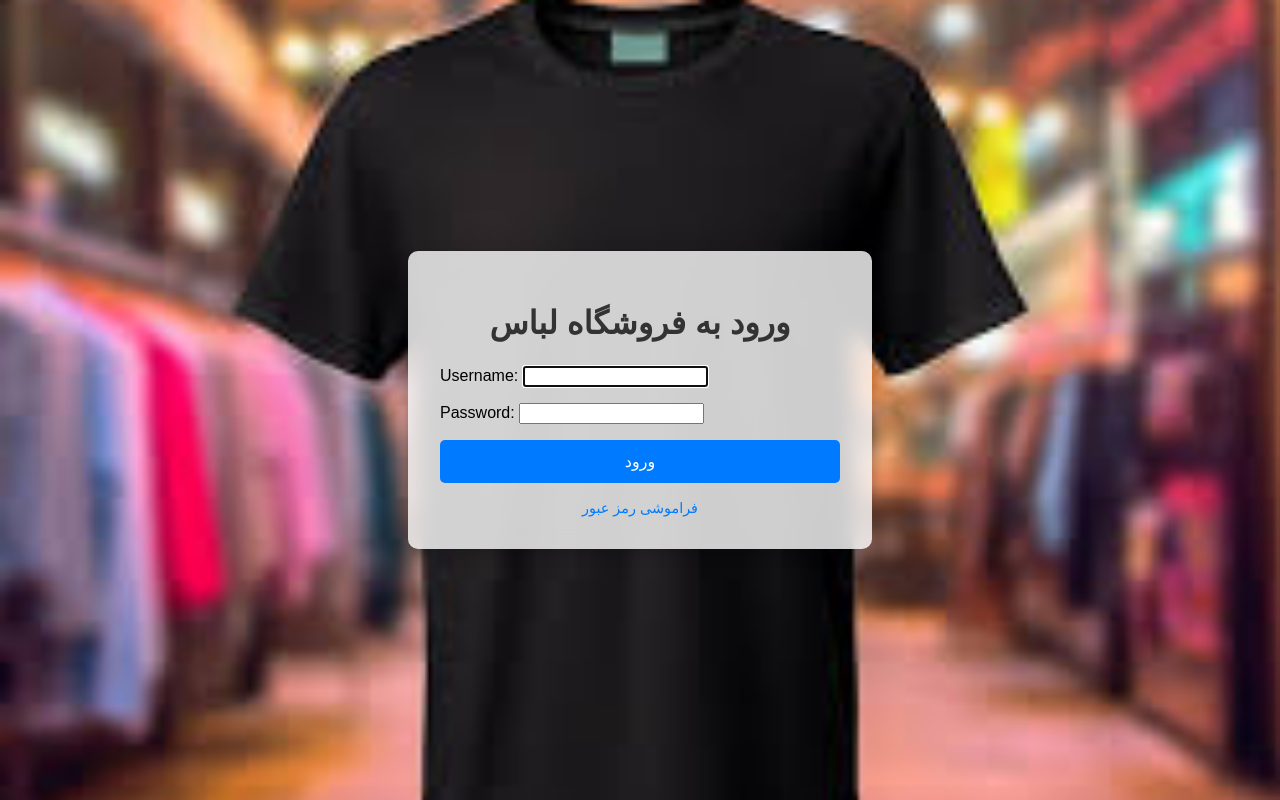
After one commit to MO-ZAREI84/library, a Django app: page /login/ in a window 1280 px wide. The commit adds this page. Run offline with Django 5.2, Linux system fonts and the light colour scheme.

Commit message:
akhar shab

```diff
--- a/book/models.py
+++ b/book/models.py
@@ -16,6 +16,7 @@ class Book(models.Model):
     archived = models.BooleanField(default=False)
     publication_date = models.DateTimeField(default=datetime.fromisoformat("2023-08-28T10:45:00"))
     pages_count = models.IntegerField(default=12)
+    price=models.IntegerField(default ='13333')
 
 class Profile(models.Model):
     email = models.EmailField(default='default@example.com')
--- a/book/templates/author_list_view.html
+++ b/book/templates/author_list_view.html
@@ -1,5 +1,5 @@
 {%for author in authors %}
-<p>
-    {{user.username}}
-</p>
+
+    {{user.username.as_di}}
+
 {% endfor %}
--- /dev/null
+++ b/book/templates/login2.html
@@ -0,0 +1,25 @@
+<!DOCTYPE html>
+<html lang="fa">
+<head>
+    <meta charset="UTF-8">
+    <meta name="viewport" content="width=device-width, initial-scale=1.0">
+    <title>ورود به فروشگاه لباس</title>
+    {% load static %}
+    <link rel="stylesheet" href="{% static 'styles.css' %}">
+</head>
+<body>
+    <div class="login-container">
+        <div class="login-content">
+            <h1>ورود به فروشگاه لباس</h1>
+            <form method="POST">
+                {% csrf_token %}
+                {{ form.as_p }}
+                <button type="submit" class="login-btn">ورود</button>
+            </form>
+            <div class="forgot-password">
+                <a href="#">فراموشی رمز عبور</a>
+            </div>
+        </div>
+    </div>
+</body>
+</html>
--- /dev/null
+++ b/book/templates/register.html
@@ -0,0 +1,5 @@
+<form method="POST"> {% csrf_token %}
+    {{form}}
+    <input type="submit" />
+
+</form>
--- a/book/urls.py
+++ b/book/urls.py
@@ -1,5 +1,5 @@
 from django.urls import path
-from .views import Hello,index,Authors,new_authors,Author_list,HelloView,AuthorListView,library,user_list
+from .views import Hello,index,Authors,new_authors,Author_list,HelloView,AuthorListView,library,user_list,register,login
 urlpatterns = [
     path('hello/<str:first_name>/<int:age>/',Hello),
     path('html/',index),
@@ -10,5 +10,7 @@ urlpatterns = [
     path('Author_list_view',AuthorListView.as_view()),
     # path('library/<int=id>/',library)
     # path('authorlist/<int:id>/',author_detail)
-    path('users/',user_list)
+    path('users/',user_list),
+    path('register/',register),
+    path('login/',login)
 ]
--- a/book/views.py
+++ b/book/views.py
@@ -1,4 +1,4 @@
-from django.shortcuts import render
+from django.shortcuts import render,redirect
 from django.http import HttpResponse
 from django.views.decorators.csrf import csrf_exempt
 from .models import Book, Author
@@ -6,10 +6,12 @@ from .forms import AuthorForm
 from django.views import View
 from django.views.generic import ListView
 from rest_framework.decorators import api_view
-
+from django.contrib.auth.forms import UserCreationForm,AuthenticationForm
 from rest_framework.response import Response
 import json
 from django.contrib.auth.models import User
+from django.contrib.auth import authenticate, login as auth_login
+
 def Hello(request, first_name, age):
     return HttpResponse(f'hello {first_name} your age is {age}')
 
@@ -78,5 +80,32 @@ def library (request,library_id):
         return HttpResponse('delet')
 
 def user_list(request):
-    users=User.objects.all()
-    return render(request,'user_list.html',{'users':users})
+    if request.user.is_authenticated:
+        users=User.objects.all()
+        return render(request,'user_list.html',{'users':users})
+    return HttpResponse('your not login')
+def register(request):
+    if request.method == 'GET':
+        form=UserCreationForm
+        return render(request,'register.html',{'form':form})
+    elif request.method=='POST':
+        form=UserCreationForm(request.POST)
+        if not form.is_valid():
+            render(request,'register.html',{'form':form})
+        form.save()
+        return HttpResponse('user created')
+    return HttpResponse('method is not allowed')
+def login(request):
+    # تعریف فرم به عنوان یک متغیر خالی برای هر دو حالت
+    form = AuthenticationForm()
+
+    if request.method == 'POST':
+        form = AuthenticationForm(request, data=request.POST)
+        if form.is_valid():
+            user = authenticate(username=form.cleaned_data['username'], password=form.cleaned_data['password'])
+            if user is not None:
+                auth_login(request, user)
+                return HttpResponse('users')  # یا هر URL دیگری که بعد از ورود به آن بروید
+
+    # در هر دو حالت GET و POST فرم به قالب ارسال می‌شود
+    return render(request, 'login2.html', {'form': form})
--- a/library/settings.py
+++ b/library/settings.py
@@ -51,6 +51,7 @@ MIDDLEWARE = [
     'django.contrib.messages.middleware.MessageMiddleware',
     'django.middleware.clickjacking.XFrameOptionsMiddleware',
     'debug_toolbar.middleware.DebugToolbarMiddleware',
+    'django.contrib.sessions.middleware.SessionMiddleware',
 ]
 
 ROOT_URLCONF = 'library.urls'
@@ -133,3 +134,4 @@ DEFAULT_AUTO_FIELD = 'django.db.models.BigAutoField'
 INTERNAL_IPS = [
     '127.0.0.1',
 ]
+SESSION_ENGINE = 'django.contrib.sessions.backends.db'
--- /dev/null
+++ b/static/styles.css
@@ -0,0 +1,88 @@
+body {
+    font-family: 'Vazir', sans-serif;
+    margin: 0;
+    padding: 0;
+    display: flex;
+    justify-content: center;
+    align-items: center;
+    height: 100vh;
+    background: url( "images/background.jpg") no-repeat center center fixed;
+    background-size: cover;
+}
+
+.login-container {
+    display: flex;
+    justify-content: center;
+    align-items: center;
+    width: 100%;
+    height: 100%;
+}
+
+.login-content {
+    background: rgba(255, 255, 255, 0.8); /* پس‌زمینه نیمه شفاف برای فرم */
+    padding: 2rem;
+    border-radius: 10px;
+    box-shadow: 0 4px 15px rgba(0, 0, 0, 0.2);
+    width: 100%;
+    max-width: 400px;
+    backdrop-filter: blur(10px); /* ایجاد افکت تاری پس‌زمینه */
+}
+
+.login-content h1 {
+    color: #333;
+    margin-bottom: 1.5rem;
+    text-align: center;
+    font-size: 2rem;
+    font-weight: 700;
+}
+
+.input-group {
+    margin-bottom: 1rem;
+}
+
+.input-group label {
+    display: block;
+    color: #333;
+    margin-bottom: 0.5rem;
+}
+
+.input-group input {
+    width: 100%;
+    padding: 0.75rem;
+    border-radius: 5px;
+    border: 1px solid #ddd;
+    box-sizing: border-box;
+    font-size: 1rem;
+}
+
+.login-btn {
+    width: 100%;
+    padding: 0.75rem;
+    border: none;
+    border-radius: 5px;
+    background-color: #007BFF;
+    color: #fff;
+    font-size: 1rem;
+    cursor: pointer;
+    transition: background-color 0.3s ease, transform 0.2s ease;
+}
+
+.login-btn:hover {
+    background-color: #0056b3;
+    transform: scale(1.05); /* انیمیشن کوچک کردن دکمه */
+}
+
+.forgot-password {
+    margin-top: 1rem;
+    text-align: center;
+}
+
+.forgot-password a {
+    color: #007BFF;
+    text-decoration: none;
+    font-size: 0.9rem;
+}
+
+.forgot-password a:hover {
+    text-decoration: underline;
+}
```
Also changed, not shown: book/migrations/0007_book_price.py (added), book/templates/login.html (added), db.sqlite3, static/images/background.jpg (added).
